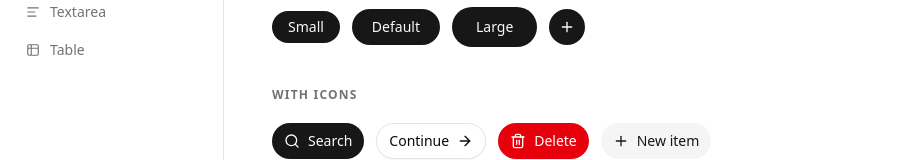
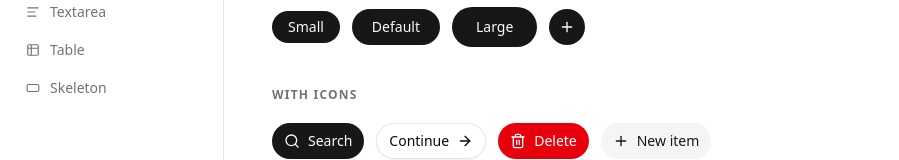
Before and after one commit to jeiwinfrey/klaude-ui-docs, a Next.js app: page / in a window 1280 px wide. Shown: the part 341-501 px from the top of the page, without its empty margins (0-899 px from the left). Built offline with nearby package versions, Linux system fonts and the light colour scheme.

Commit message:
feat: integrate skeleton showcase

```diff
--- a/app/page.tsx
+++ b/app/page.tsx
@@ -2,7 +2,7 @@
 
 import { useState } from "react"
 import { motion } from "motion/react"
-import { Layers, Square, TriangleAlert, Tag, CircleUser, BarChart2, Loader, AlignLeft, Table2 } from "lucide-react"
+import { Layers, Square, TriangleAlert, Tag, CircleUser, BarChart2, Loader, AlignLeft, Table2, RectangleHorizontal } from "lucide-react"
 import { cn } from "@/lib/utils"
 import { ios } from "@/lib/motion"
 
@@ -14,6 +14,7 @@ import ChartShowcase from "@/showcase/chart-showcase"
 import SpinnerShowcase from "@/showcase/spinner-showcase"
 import TextareaShowcase from "@/showcase/textarea-showcase"
 import TableShowcase from "@/showcase/table-showcase"
+import SkeletonShowcase from "@/showcase/skeleton-showcase"
 
 // ─── Registry ────────────────────────────────────────────────────────────────
 
@@ -65,6 +66,12 @@ const COMPONENTS = [
     label: "Table",
     icon: Table2,
     component: TableShowcase,
+  },
+  {
+    id: "skeleton",
+    label: "Skeleton",
+    icon: RectangleHorizontal,
+    component: SkeletonShowcase,
   },
 ] as const
 
```
